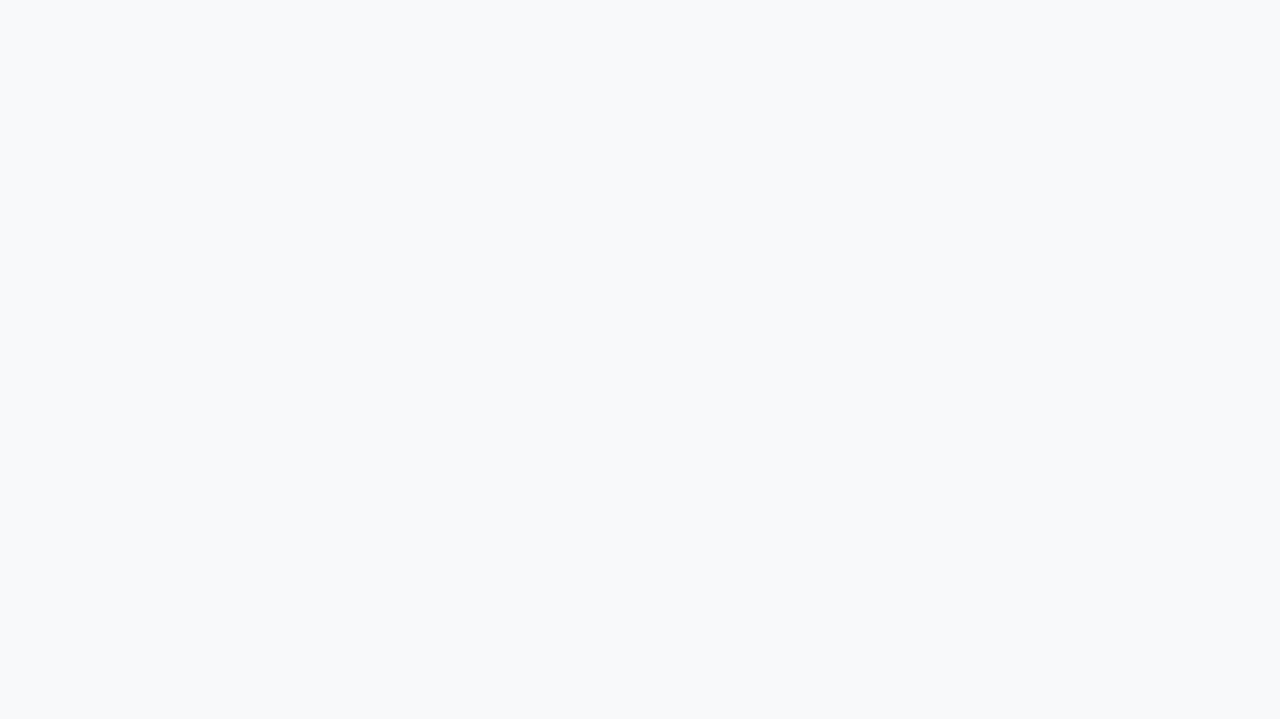
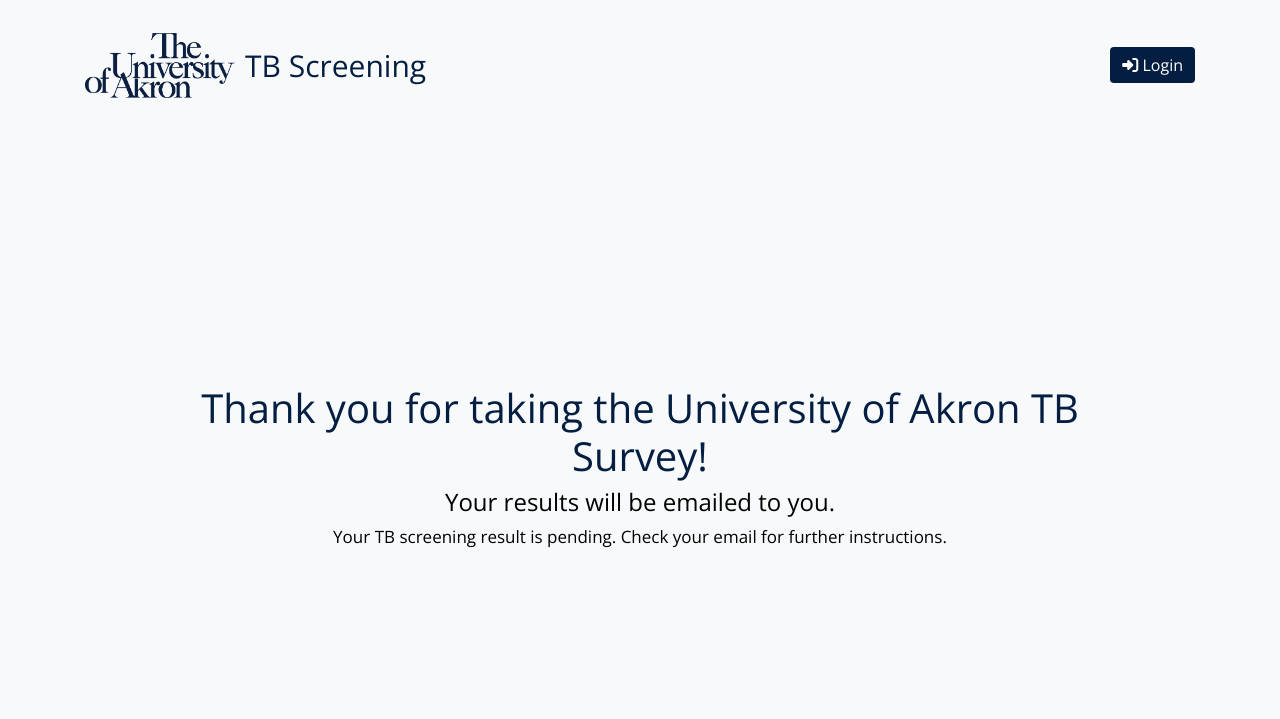
Before and after one commit to agee20/tbsurveyfrontend, a website: page results.html in a window 1280 px wide. Drawn offline with nearby package versions, Linux system fonts and the light colour scheme.

Commit message:
Results Page with corresponding CSS and JS code for results page.

```diff
--- a/results.html
+++ b/results.html
@@ -13,17 +13,31 @@
   <link rel="stylesheet" href="https://cdnjs.cloudflare.com/ajax/libs/animate.css/3.7.2/animate.min.css">
   <!-- Font Awesome Icons Library Import -->
   <script src="https://kit.fontawesome.com/db5697b02c.js" crossorigin="anonymous"></script>
+  <link rel="stylesheet" href="stylesheet.css">
+</head>
+<body>
+  <!-- Navbar -->
+  <nav class="navbar nav-margin">
+    <div class="container">
+      <!-- Logo -->
+      <a class="nav-flex" href="#">
+        <img src="./images/akron_logo.png" alt="Akron Logo" class="logo">
+      </a>
+      <span id="nav-text">TB Screening</span>
+      <!-- Login Button -->
+      <button class="btn btn-primary ml-auto button-blue">
+        <i class="fas fa-sign-in-alt"></i> Login
+      </button>
+    </div>
+  </nav>
 
-      <link rel="stylesheet" href="stylesheet.css">
-
-      <!-- Bootstrap 4 JS Import -->
-      <script src="https://cdn.jsdelivr.net/npm/bootstrap@5.3.2/dist/js/bootstrap.min.js"></script>
-      <!-- JQuery Import -->
-      <script src="https://ajax.googleapis.com/ajax/libs/jquery/3.7.1/jquery.min.js"></script>
+  <div class="thank-you">
+    <h1>Thank you for taking the University of Akron TB Survey!</h1>
+    <h4>Your results will be emailed to you.</h4>
+    <!-- Display result here -->
+    <div id="result-message" class="result-message"></div>
+  </div>
 
   <script src="resultsController.js"></script>
-    </head>
-    <body>
-
 </body>
 </html>
--- a/resultsController.js
+++ b/resultsController.js
@@ -1 +1,38 @@
-console.log('hello')
+// Get the element containing the thank you message
+const thankYouElement = document.querySelector('.thank-you');
+
+// Function to center the message
+function centerThankYou() {
+  const windowWidth = window.innerWidth;
+  const messageWidth = thankYouElement.offsetWidth;
+  const leftMargin = (windowWidth - messageWidth) / 2;
+  thankYouElement.style.marginLeft = leftMargin + 'px';
+}
+
+// Call the centerThankYou function on window resize
+window.addEventListener('resize', centerThankYou);
+
+// Call the centerThankYou function initially to center on page load
+centerThankYou();
+
+// Update result message based on survey result
+const resultMessageElement = document.getElementById('result-message');
+const surveyResult = ''; // replace this with the actual survey result
+
+if (surveyResult === 'positive') {
+  resultMessageElement.innerHTML = '<p>Your TB screening result is <span style="color: red;">positive</span>.</p>';
+} else if (surveyResult === 'negative') {
+  resultMessageElement.innerHTML = '<p>Your TB screening result is <span style="color: green;">negative</span>.</p>';
+} else {
+  resultMessageElement.innerHTML = '<p>Your TB screening result is pending. Check your email for further instructions.</p>';
+}
+document.addEventListener("DOMContentLoaded", function() {
+    // Get the button element
+    const loginButton = document.querySelector('.button-blue');
+
+    // Add event listener to the button
+    loginButton.addEventListener('click', function() {
+        // Redirect to the index page
+        window.location.href = 'index.html';
+    });
+});
--- a/stylesheet.css
+++ b/stylesheet.css
@@ -91,7 +91,7 @@
 .ineligible-text
 {
   text-align: center;
-  font-size: 28px;
+  font-size: 18px;
   margin-top: 35px;
 }
 /* Custom CSS for only larger screens */
@@ -100,3 +100,12 @@
     width: 50%;
   }
 }
+
+/*Results page */
+
+.thank-you {
+  text-align: center;
+  margin-top: 10%;
+  padding: 150px;
+  font-size: 17px;
+}
```
Lines whose indentation alone changed are shown as unchanged.
